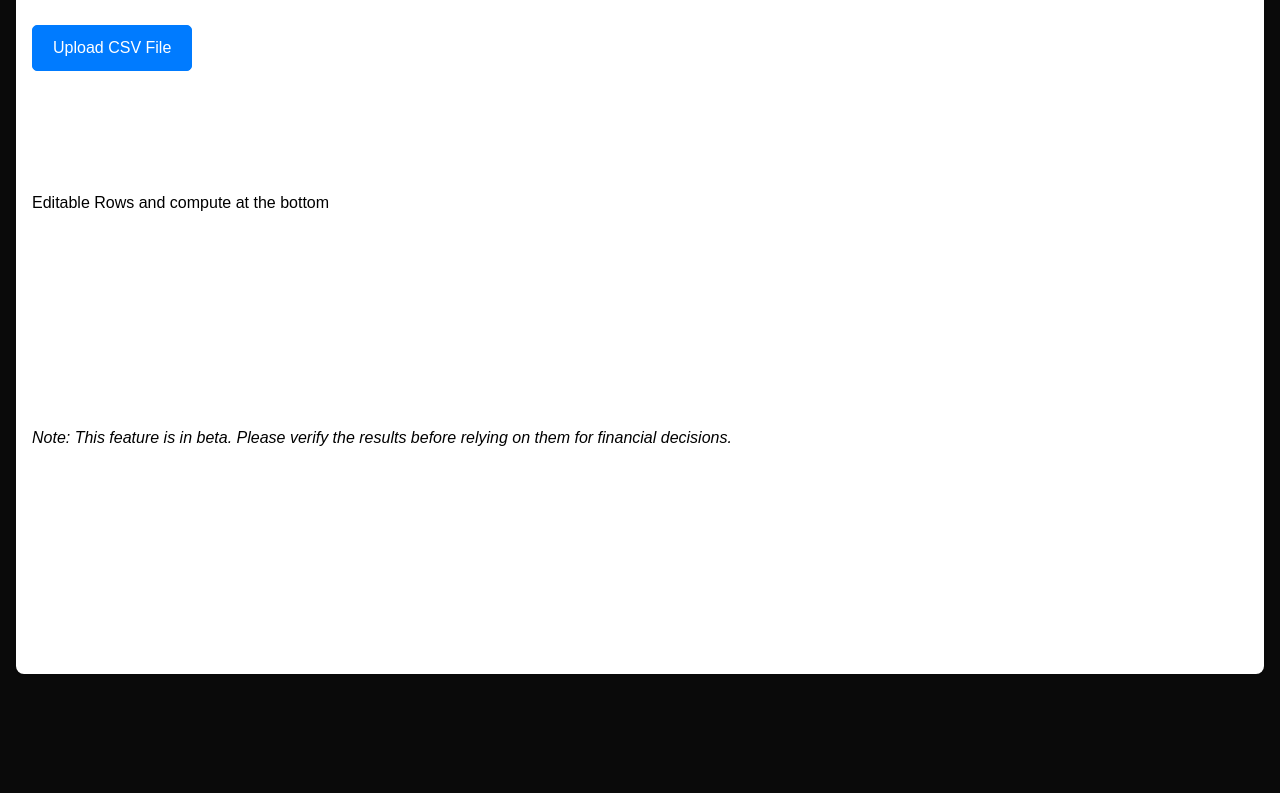
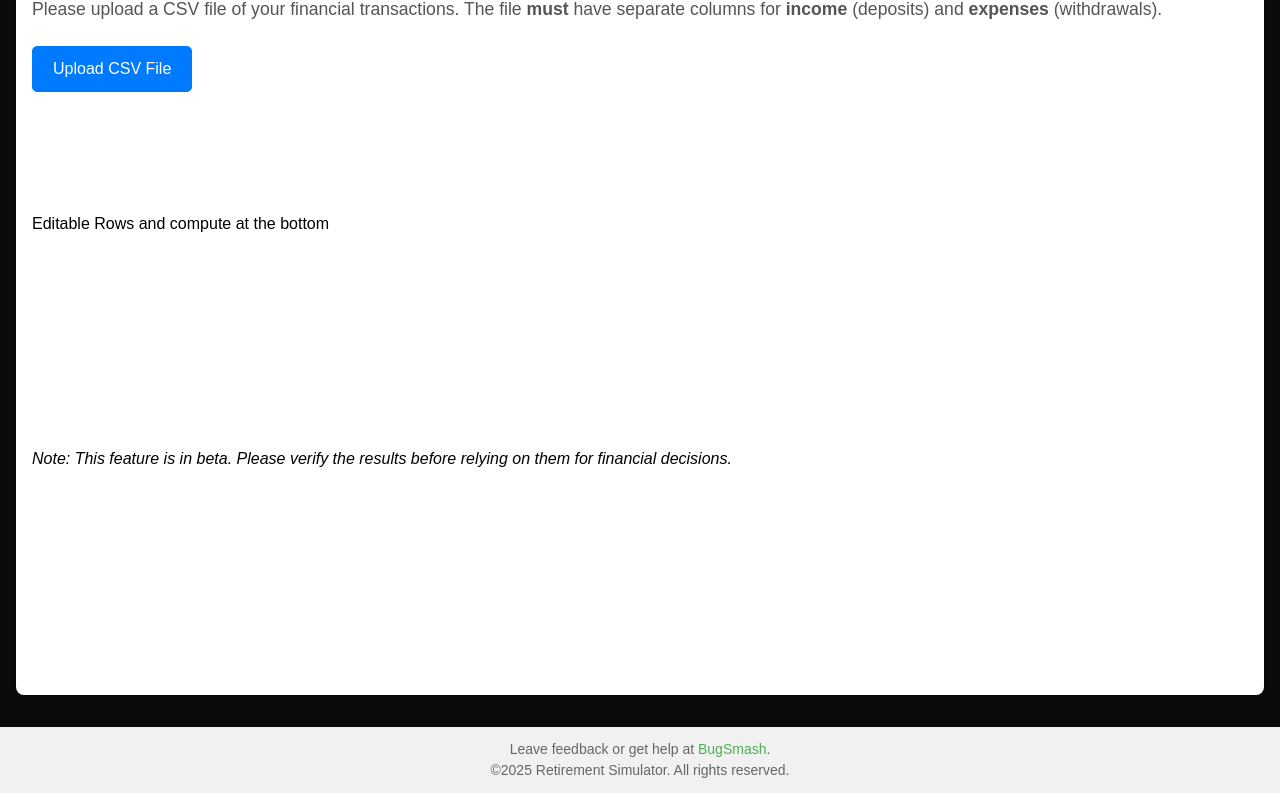
Before and after one commit to mhant/When-Can-I-Retire, a Next.js app: page / in a window 1280 px wide. Shown: the part 280-1073 px from the top of the page. Before the commit the page ends 986 px from the top, so only its background shows below. Built offline with nearby package versions, Linux system fonts and the light colour scheme.

Commit message:
added footer with link to bugsmash

```diff
--- a/src/app/App.css
+++ b/src/app/App.css
@@ -75,6 +75,19 @@
     align-items: center;
     margin-bottom: 12px;
     gap: 8px;
+}
+
+.footer {
+    text-align: center;
+    padding: 12px;
+    background-color: #f1f1f1;
+    font-size: 14px;
+    color: #666;
+}
+
+.footer a {
+    color: #4CAF50;
+    text-decoration: none;
 }
 
 .input-row label {
--- a/src/app/page.tsx
+++ b/src/app/page.tsx
@@ -306,7 +306,7 @@ export default function Home() {
       />
       <nav className="tab-container">
         <button className={`tab ${activeTab === 'budget_analysis' ? 'active' : ''}`} onClick={() => setActiveTab('budget_analysis')}>
-          Budget Analysis
+          Budget Analysis (CSV Upload)
         </button>
         <button className={`tab ${activeTab === 'assets' ? 'active' : ''}`} onClick={() => setActiveTab('assets')}>
           Assets
@@ -499,6 +499,10 @@ export default function Home() {
             deleteExpense={deleteExpense} />
         )}
       </main>
+      <div className="footer">
+        Leave feedback or get help at <a href="https://review.bugsmash.io/SzA9Z" target="_blank" rel="noopener noreferrer">BugSmash</a>.<br />
+        <p>©2025 Retirement Simulator. All rights reserved.</p>
+      </div>
     </div>
   );
 }
```
